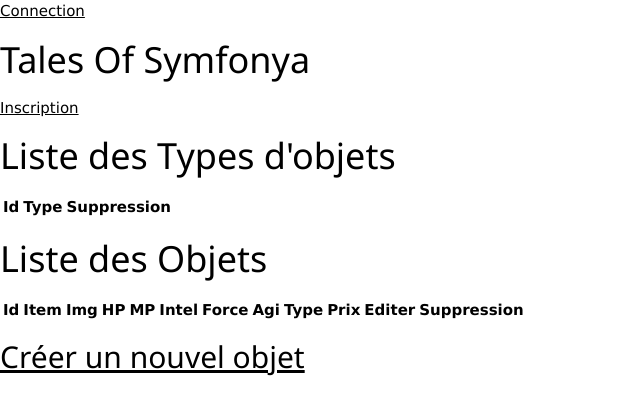
After one commit to WarrenVermelle/RPG_SYMFONY, a Symfony app: template templates/admin/items/listItems.html.twig in a window 1280 px wide. The commit adds this page. Shown: the top 415 px of the page, without its empty margins (0-640 px from the left). Run offline with Twig, Linux system fonts and the light colour scheme; the template is opened without the code that fills it, so the values that code supplies are empty; some libraries are stand-ins or nearby versions.

Commit message:
list type et item, delete type et item

```diff
--- a/templates/admin/index.html.twig
+++ b/templates/admin/index.html.twig
@@ -8,5 +8,6 @@
 
     <h2><a href="{{ path("admin_userslist") }}">Liste des utilisateurs</a></h2>
     <h2><a href="{{ path("admin_listMonster") }}">Liste Monstres</a></h2>
+    <h2><a href="{{ path("admin_items_listItems") }}">Liste d'Objets</a></h2>
 
 {% endblock %}
--- /dev/null
+++ b/templates/admin/items/_delete_item.html.twig
@@ -0,0 +1,4 @@
+<form method="post" action="{{ path('item_delete', {'id': item.id}) }}" onsubmit="return confirm('Are you sure you want to delete this item?');">
+    <input type="hidden" name="_token" value="{{ csrf_token('delete' ~ item.id) }}">
+    <button class="btn">Delete</button>
+</form>
--- /dev/null
+++ b/templates/admin/items/_delete_type.html.twig
@@ -0,0 +1,4 @@
+<form method="post" action="{{ path('type_delete', {'id': type.id}) }}" onsubmit="return confirm('Are you sure you want to delete this item?');">
+    <input type="hidden" name="_token" value="{{ csrf_token('delete' ~ type.id) }}">
+    <button class="btn">Delete</button>
+</form>
--- /dev/null
+++ b/templates/admin/items/listItems.html.twig
@@ -0,0 +1,67 @@
+{% extends 'base.html.twig' %}
+
+{% block title %}Liste des types et des objets{% endblock %}
+
+{% block body %}
+
+    <h1>Liste des Types d'objets</h1>
+
+    <table>
+        <thead>
+            <tr>
+                <th>Id</th>
+                <th>Type</th>
+                <th>Suppression</th>
+            </tr>
+        </thead>
+        <tbody>
+        {% for type in types %}
+            <tr>
+                <td>{{ type.id }}</td>
+                <td>{{ type.type }}</td>
+                <td>{{ include('admin/items/_delete_type.html.twig') }}</td>
+            </tr>
+        {% endfor %}
+        </tbody>
+    </table>
+
+    <h1>Liste des Objets</h1>
+
+    <table>
+        <thead>
+            <tr>
+                <th>Id</th>
+                <th>Item</th>
+                <th>Img</th>
+                <th>HP</th>
+                <th>MP</th>
+                <th>Intel</th>
+                <th>Force</th>
+                <th>Agi</th>
+                <th>Type</th>
+                <th>Prix</th>
+                <th>Editer</th>
+                <th>Suppression</th>
+            </tr>
+        </thead>
+        <tbody>
+        {% for item in items %}
+            <tr>
+                <td>{{ item.id }}</td>
+                <td>{{ item.item }}</td>
+                <td>{{ item.img }}</td>
+                <td>{{ item.hp }}</td>
+                <td>{{ item.mp }}</td>
+                <td>{{ item.intel }}</td>
+                <td>{{ item.strength }}</td>
+                <td>{{ item.agi }}</td>
+                <td>{{ item.type.type }}</td>
+                <td>{{ item.price }}</td>
+                <td>Edit</td>
+                <td>{{ include('admin/items/_delete_item.html.twig') }}</td>
+            </tr>
+        {% endfor %}
+        </tbody>
+    </table>
+    <h2><a href="{{ path("admin_items_createItem") }}">Créer un nouvel objet</a></h2>
+{% endblock %}
--- a/templates/admin/listMonster.html.twig
+++ b/templates/admin/monsters/listMonster.html.twig
@@ -40,7 +40,7 @@
                 <td>{{ monster.gold }}</td>
                 <td>{{ monster.xp }}</td>
                 <td><a href="{{ path('monster_edit', {"id":monster.id}) }}">Editer</a></td>
-                <td>{{ include('admin/_delete_monster.html.twig') }}</td>
+                <td>{{ include('admin/monsters/_delete_monster.html.twig') }}</td>
             </tr>
         {% endfor %}
         </tbody>
--- a/templates/admin/listusers.html.twig
+++ b/templates/admin/users/listusers.html.twig
@@ -21,7 +21,7 @@
                 <td>{{ user.id }}</td>
                 <td>{{ user.username }}</td>
                 <td>{{ user.roles[0] }}</td>
-                <td>{{ include('admin/_delete_user.html.twig') }}</td>
+                <td>{{ include('admin/users/_delete_user.html.twig') }}</td>
             </tr>
         {% endfor %}
         </tbody>
```
Also changed, not shown: src/Controller/AdminController.php (+82 -17 lines), src/Form/CreateItemType.php (added, +33 -0 lines), templates/admin/items/create-item.html.twig (added, +43 -0 lines), templates/admin/monsters/_delete_monster.html.twig (renamed from templates/admin/_delete_monster.html.twig), templates/admin/monsters/create-monster.html.twig (renamed from templates/admin/create-monster.html.twig), templates/admin/monsters/edit_monster.html.twig (renamed from templates/admin/edit_monster.html.twig), templates/admin/users/_delete_user.html.twig (renamed from templates/admin/_delete_user.html.twig).
